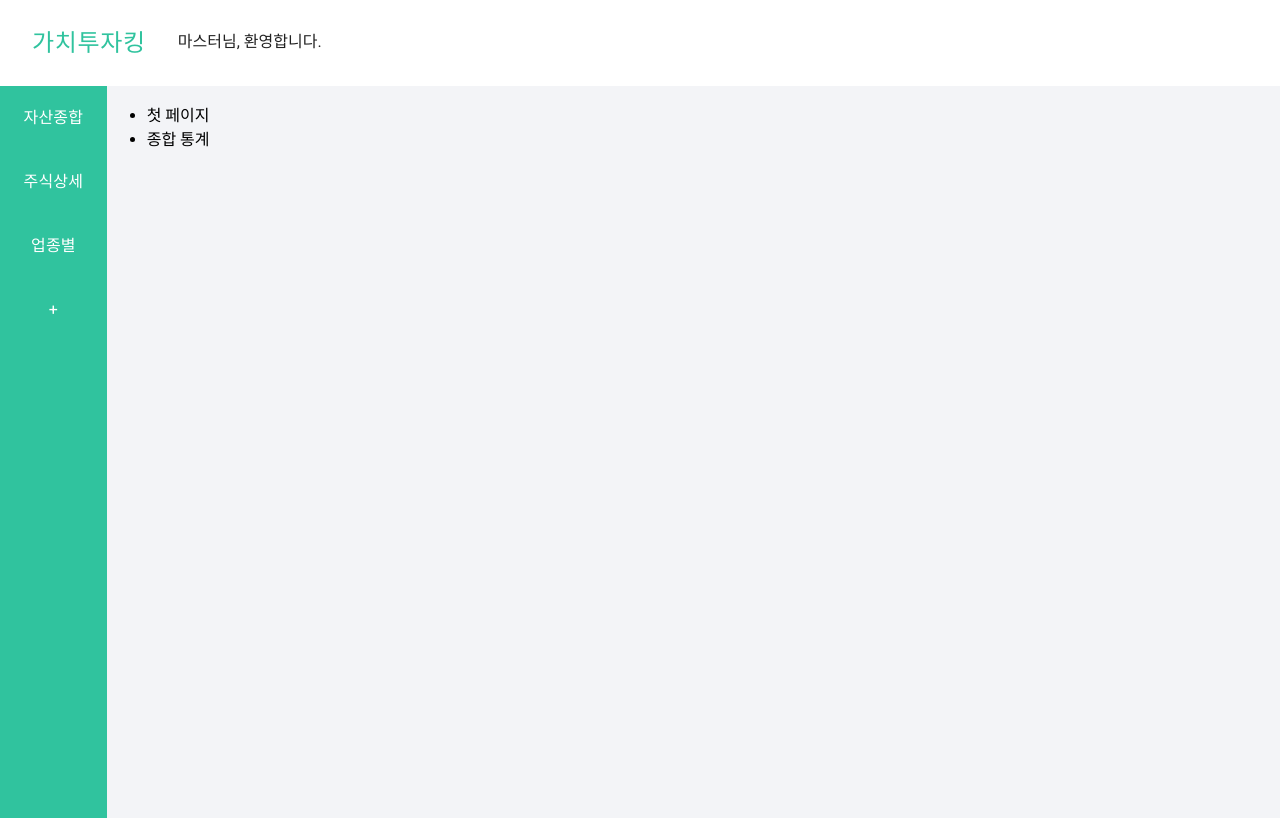
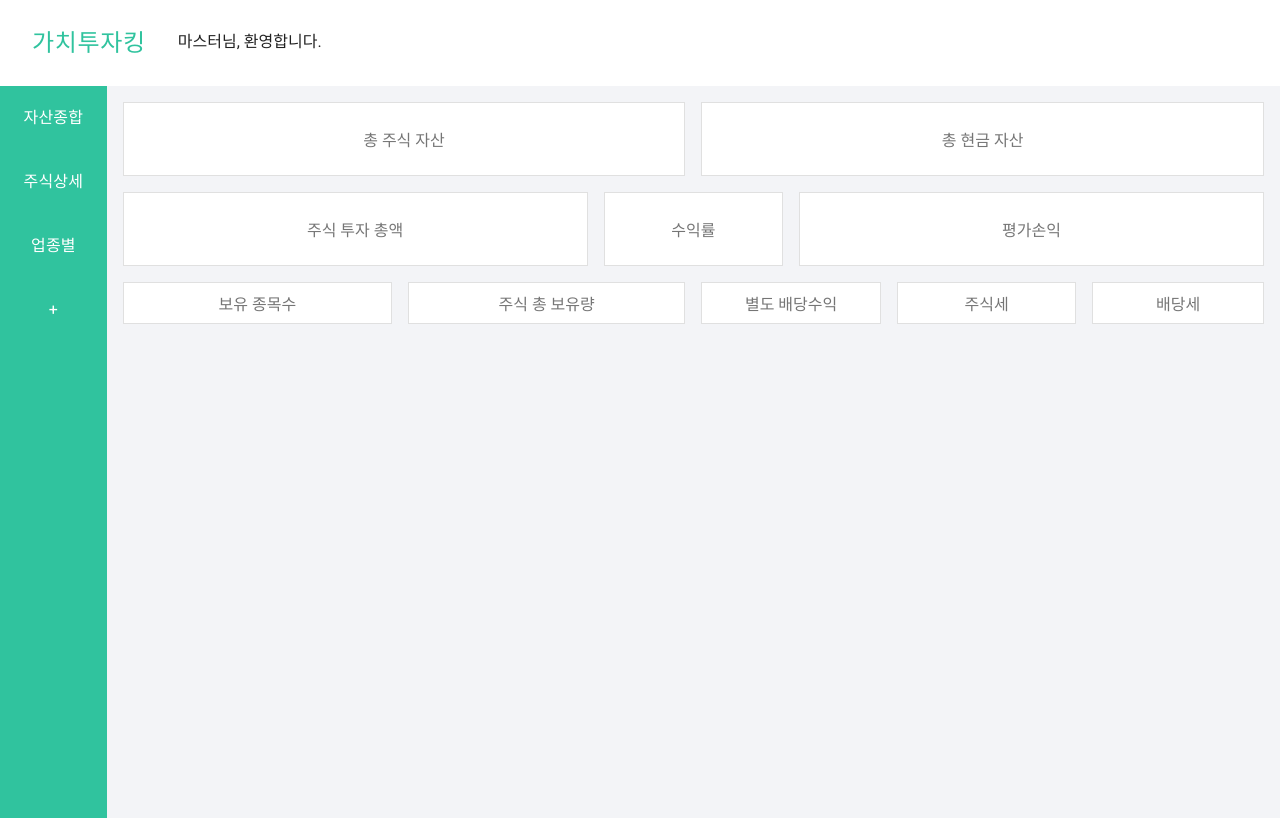
Before and after one commit to ekklesia11/stock-portfolio-client, a React (Create React App) app: page / in a window 1280 px wide. Built offline with nearby package versions, Linux system fonts and the light colour scheme.

Commit message:
first main components divided into cash total and stock total blocks

```diff
--- /dev/null
+++ b/src/components/main/cashTotal.js
@@ -0,0 +1,103 @@
+import React from "react";
+import Paper from "@material-ui/core/Paper";
+import Grid from "@material-ui/core/Grid";
+import { makeStyles } from "@material-ui/core/styles";
+
+const useStyle = makeStyles((theme) => ({
+  root: {
+    flexGrow: 1,
+  },
+  paper: {
+    padding: theme.spacing(3),
+    textAlign: "center",
+    color: theme.palette.text.secondary,
+  },
+  gridItemTotal: {
+    paddingTop: theme.spacing(2),
+    paddingRight: theme.spacing(1),
+    paddingLeft: theme.spacing(2),
+  },
+  gridItemCash: {
+    paddingTop: theme.spacing(2),
+    paddingRight: theme.spacing(2),
+    paddingLeft: theme.spacing(1),
+  },
+  gridItemInvest: {
+    paddingTop: theme.spacing(2),
+    paddingRight: theme.spacing(1),
+    paddingLeft: theme.spacing(2),
+  },
+  gridItemRate: {
+    paddingTop: theme.spacing(2),
+    paddingRight: theme.spacing(1),
+    paddingLeft: theme.spacing(1),
+  },
+  gridItemProfit: {
+    paddingTop: theme.spacing(2),
+    paddingRight: theme.spacing(2),
+    paddingLeft: theme.spacing(1),
+  },
+}));
+
+const CashTotal = () => {
+  const classes = useStyle();
+
+  return (
+    <div className={classes.root}>
+      <Grid container>
+        <Grid item xs={12} sm={6} className={classes.gridItemTotal}>
+          <Paper
+            elevation={0}
+            square
+            variant="outlined"
+            className={classes.paper}
+          >
+            총 주식 자산
+          </Paper>
+        </Grid>
+        <Grid item xs={12} sm={6} className={classes.gridItemCash}>
+          <Paper
+            elevation={0}
+            square
+            variant="outlined"
+            className={classes.paper}
+          >
+            총 현금 자산
+          </Paper>
+        </Grid>
+        <Grid item xs={12} sm={5} className={classes.gridItemInvest}>
+          <Paper
+            elevation={0}
+            square
+            variant="outlined"
+            className={classes.paper}
+          >
+            주식 투자 총액
+          </Paper>
+        </Grid>
+        <Grid item xs={12} sm={2} className={classes.gridItemRate}>
+          <Paper
+            elevation={0}
+            square
+            variant="outlined"
+            className={classes.paper}
+          >
+            수익률
+          </Paper>
+        </Grid>
+        <Grid item xs={12} sm={5} className={classes.gridItemProfit}>
+          <Paper
+            elevation={0}
+            square
+            variant="outlined"
+            className={classes.paper}
+          >
+            평가손익
+          </Paper>
+        </Grid>
+      </Grid>
+    </div>
+  );
+};
+
+export default CashTotal;
--- a/src/components/main/main.js
+++ b/src/components/main/main.js
@@ -1,12 +1,13 @@
 import React from "react";
+
+import CashTotal from "./cashTotal";
+import StockTotal from "./stockTotal";
 
 const Main = () => {
   return (
     <div>
-      <ul>
-        <li>첫 페이지</li>
-        <li>종합 통계</li>
-      </ul>
+      <CashTotal />
+      <StockTotal />
     </div>
   );
 };
--- /dev/null
+++ b/src/components/main/stockTotal.js
@@ -0,0 +1,103 @@
+import React from "react";
+import Paper from "@material-ui/core/Paper";
+import Grid from "@material-ui/core/Grid";
+import { makeStyles } from "@material-ui/core/styles";
+
+const useStyle = makeStyles((theme) => ({
+  root: {
+    flexGrow: 1,
+  },
+  paper: {
+    padding: theme.spacing(1),
+    textAlign: "center",
+    color: theme.palette.text.secondary,
+  },
+  gridItemStock: {
+    paddingTop: theme.spacing(2),
+    paddingRight: theme.spacing(1),
+    paddingLeft: theme.spacing(2),
+  },
+  gridItemShare: {
+    paddingTop: theme.spacing(2),
+    paddingRight: theme.spacing(1),
+    paddingLeft: theme.spacing(1),
+  },
+  gridItemDividend: {
+    paddingTop: theme.spacing(2),
+    paddingRight: theme.spacing(1),
+    paddingLeft: theme.spacing(1),
+  },
+  gridItemShareTax: {
+    paddingTop: theme.spacing(2),
+    paddingRight: theme.spacing(1),
+    paddingLeft: theme.spacing(1),
+  },
+  gridItemDividendTax: {
+    paddingTop: theme.spacing(2),
+    paddingRight: theme.spacing(2),
+    paddingLeft: theme.spacing(1),
+  },
+}));
+
+const StockTotal = () => {
+  const classes = useStyle();
+
+  return (
+    <div className={classes.root}>
+      <Grid container>
+        <Grid item xs={12} sm={3} className={classes.gridItemStock}>
+          <Paper
+            elevation={0}
+            square
+            variant="outlined"
+            className={classes.paper}
+          >
+            보유 종목수
+          </Paper>
+        </Grid>
+        <Grid item xs={12} sm={3} className={classes.gridItemShare}>
+          <Paper
+            elevation={0}
+            square
+            variant="outlined"
+            className={classes.paper}
+          >
+            주식 총 보유량
+          </Paper>
+        </Grid>
+        <Grid item xs={12} sm={2} className={classes.gridItemDividend}>
+          <Paper
+            elevation={0}
+            square
+            variant="outlined"
+            className={classes.paper}
+          >
+            별도 배당수익
+          </Paper>
+        </Grid>
+        <Grid item xs={12} sm={2} className={classes.gridItemShareTax}>
+          <Paper
+            elevation={0}
+            square
+            variant="outlined"
+            className={classes.paper}
+          >
+            주식세
+          </Paper>
+        </Grid>
+        <Grid item xs={12} sm={2} className={classes.gridItemDividendTax}>
+          <Paper
+            elevation={0}
+            square
+            variant="outlined"
+            className={classes.paper}
+          >
+            배당세
+          </Paper>
+        </Grid>
+      </Grid>
+    </div>
+  );
+};
+
+export default StockTotal;
```
